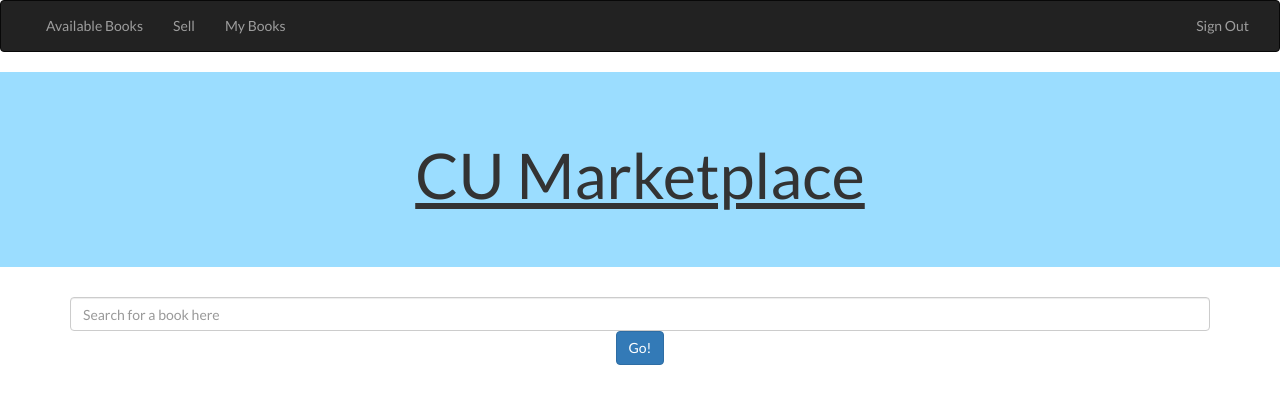
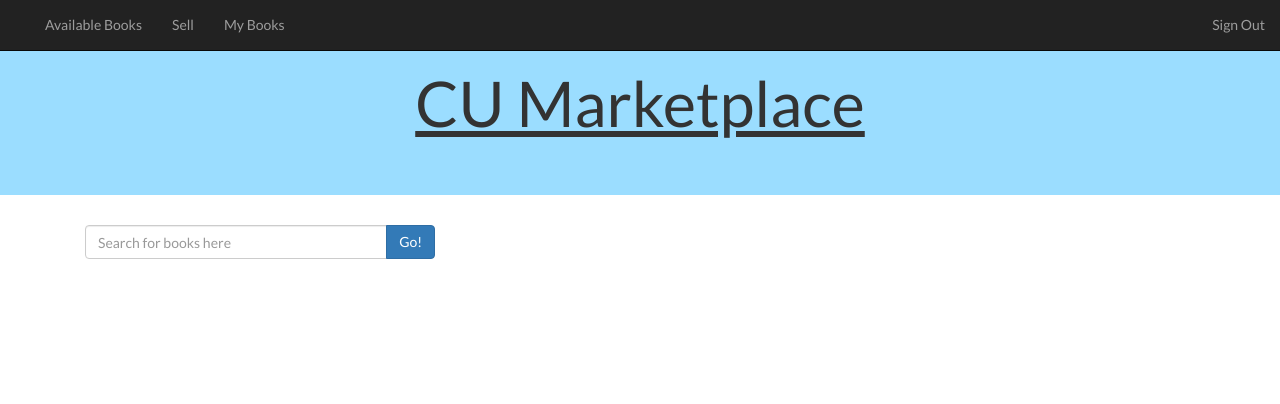
Before and after one commit to ADI-Labs/marketplace, a Flask app: template app/templates/booklist.html in a window 1280 px wide. Shown: the top 404 px of the page. Run offline with Flask 2, Linux system fonts and the light colour scheme; the template is opened without the code that fills it, so the values that code supplies are empty; some libraries are stand-ins or nearby versions.

Commit message:
fixed spacing for booklist

```diff
--- a/app/models/user.py
+++ b/app/models/user.py
@@ -2,7 +2,7 @@ from .. import db
 from wtforms import validators
 
 class User(db.Document):
-    name = db.StringField(validators=[validators.Email()],required=True,unique=True)
+    name = db.StringField(validators=[validators.Email(), validators.Regexp(".*@columbia.edu")],required=True,unique=True)
     password = db.StringField(required=True)
     contact_info = db.StringField(required=False)
     def is_authenticated(self):
--- a/app/static/css/booklist.css
+++ b/app/static/css/booklist.css
@@ -13,6 +13,7 @@ body {
     border-width: 20px;
     text-align: center;
     padding-top: 30px;
+    padding-bottom: 35px;
 }
 
 .caption {
@@ -35,136 +36,10 @@ img {
     color: #E5F1F8;
 }
 
-
-/*.left-side {
-    float: left;
-    width: 50%;
+.book {
+    height: auto;
 }
 
-.right-side {
-    float: right;
-    width: 50%;
+#postButton {
+    margin-top: 10px;
 }
-
-.page-header {
-    text-align: center;
-}
-
-#wrapper {
-    padding-left: 0;
-    -webkit-transition: all 0.5s ease;
-    -moz-transition: all 0.5s ease;
-    -o-transition: all 0.5s ease;
-    transition: all 0.5s ease;
-}
-
-#wrapper.toggled {
-    padding-left: 250px;
-}
-
-#sidebar-wrapper {
-    z-index: 1000;
-    position: fixed;
-    left: 250px;
-    width: 0;
-    height: 100%;
-    margin-left: -250px;
-    overflow-y: auto;
-    background: #000;
-    -webkit-transition: all 0.5s ease;
-    -moz-transition: all 0.5s ease;
-    -o-transition: all 0.5s ease;
-    transition: all 0.5s ease;
-}
-
-#wrapper.toggled #sidebar-wrapper {
-    width: 250px;
-}
-
-#page-content-wrapper {
-    width: 100%;
-    position: absolute;
-    padding: 15px;
-}
-
-#wrapper.toggled #page-content-wrapper {
-    position: absolute;
-    margin-right: -250px;
-}
-
-
-
-.sidebar-nav {
-    position: absolute;
-    top: 0;
-    width: 250px;
-    margin: 0;
-    padding: 0;
-    list-style: none;
-}
-
-.sidebar-nav li {
-    text-indent: 20px;
-    line-height: 40px;
-}
-
-.sidebar-nav li a {
-    display: block;
-    text-decoration: none;
-    color: #999999;
-}
-
-.sidebar-nav li a:hover {
-    text-decoration: none;
-    color: #fff;
-    background: rgba(255,255,255,0.2);
-}
-
-.sidebar-nav li a:active,
-.sidebar-nav li a:focus {
-    text-decoration: none;
-}
-
-.sidebar-nav > .sidebar-brand {
-    height: 65px;
-    font-size: 18px;
-    line-height: 60px;
-}
-
-.sidebar-nav > .sidebar-brand a {
-    color: #999999;
-}
-
-.sidebar-nav > .sidebar-brand a:hover {
-    color: #fff;
-    background: none;
-}
-
-@media(min-width:768px) {
-    #wrapper {
-        padding-left: 250px;
-    }
-
-    #wrapper.toggled {
-        padding-left: 0;
-    }
-
-    #sidebar-wrapper {
-        width: 250px;
-    }
-
-    #wrapper.toggled #sidebar-wrapper {
-        width: 0;
-    }
-
-    #page-content-wrapper {
-        padding: 20px;
-        position: relative;
-    }
-
-    #wrapper.toggled #page-content-wrapper {
-        position: relative;
-        margin-right: 0;
-    }
-}
-*/
--- a/app/templates/base.html
+++ b/app/templates/base.html
@@ -8,7 +8,7 @@
 	<link href='https://fonts.googleapis.com/css?family=Lato:400,300' rel='stylesheet' type='text/css'>
 </head>
 <body>
-  <nav class="navbar navbar-default navbar-inverse">
+  <nav class="navbar navbar-fixed-top navbar-inverse">
     <div class="container-fluid">
       <div class="navbar-header">
         <button type="button" class="navbar-toggle collapsed" data-toggle="collapse" data-target="#bs-example-navbar-collapse-1" aria-expanded="false">
--- a/app/templates/booklist.html
+++ b/app/templates/booklist.html
@@ -2,36 +2,32 @@
     {% block title %} Booklist {% endblock %}
         {% block body %}
         <!--Search Bar-->
-
 <form action="/booklist" method="POST">
     <div class="container">
-                    <div class="row" id="searchbar">
-                        <div class="col-lg-12">
-                            <input type="text" class="form-control" placeholder="Search for a book here" name="search">
-                            <!-- <input name="searchsubmit" type="image" value="Go" id="searchsubmit" class="btn btn-primary"  /> -->
-                        	<!-- span class="input-group-btn"> -->
+        <div class="col-lg-4" id="searchbar">
+            <div class="input-group">
+                <input type="text" class="form-control" placeholder="Search for books here" name="search">
+                <span class="input-group-btn">
                     <button class="btn btn-primary" role="button" methods="POST">Go!</button>
-                            <!-- </span>   -->
-                        </div>
-
-                    </div>
-                </div>
+                </span>
+            </div><!-- /input-group -->
+        </div><!-- /.col-lg-6 -->
+    </div><!-- /.row -->
 </form>
 
-            <!--This will end up being what flask iterates, adding the list of available books to the page-->
+<!-- The List of Books -->
 <div class="container">
-                <div class="row" id="booklist">
+    <div class="row">
     {% for book in listOfBooks %}
-                    <div class="center-block" id="columns">
-                        <div style="display:inline-block;vertical-align:top;">
-                            <p><img src={{book.image}} alt="..." width=200px height=auto></p>
+        <div class="col-md-4 col-height col-top" id="booklist">
+            <p><img src={{book.image}} alt="..." width=200px height=300px id="book"></p>
+            <h3>{{book.book_name}}</h3>
+            <p>${{book.price}}</p>
+            <p>
+                <a href="/bookinfo/{{book.book_name}}" class="btn btn-primary" role="button" methods="POST" action="booklist">Buy Now</a>
+            </p>
         </div>
-                            <h3>{{book.book_name}}</h3>
-                            <p>{{ book.description }}</p>
-                            <p>{{ book.price }}</p>
-                           <p><a class = "btn btn-primary" role="button" methods="POST" href="/bookinfo/{{book.book_name}}" action="booklist">Buy now</a></p>
-                    </div>
-                    {% endfor %}
+        {%endfor%}
     </div>
 </div>
 {% endblock%}
--- a/app/templates/login.html
+++ b/app/templates/login.html
@@ -35,6 +35,8 @@
     </div>
   </nav>
   <div class="jumbotron">
+    <div class="container push-spaces">
+    </div>
   </div>
 
   <!-- Login Modal -->
--- a/app/templates/register.html
+++ b/app/templates/register.html
@@ -26,7 +26,7 @@
   </nav>
   <!-- The forms that people use to register -->
   <div class="landing">
-    <h1 style="text-align: center;">Register</h1>
+    <h1 style="text-align: center;">Register With Your Columbia Email</h1>
     <div class="container">
       <form action="" method="POST">
         {{ form.csrf_token }}
```
Also changed, not shown: app/static/css/login.css (+9 -1 lines), app/templates/myBooks.html (+15 -4 lines). Lines whose indentation alone changed are shown as unchanged.
